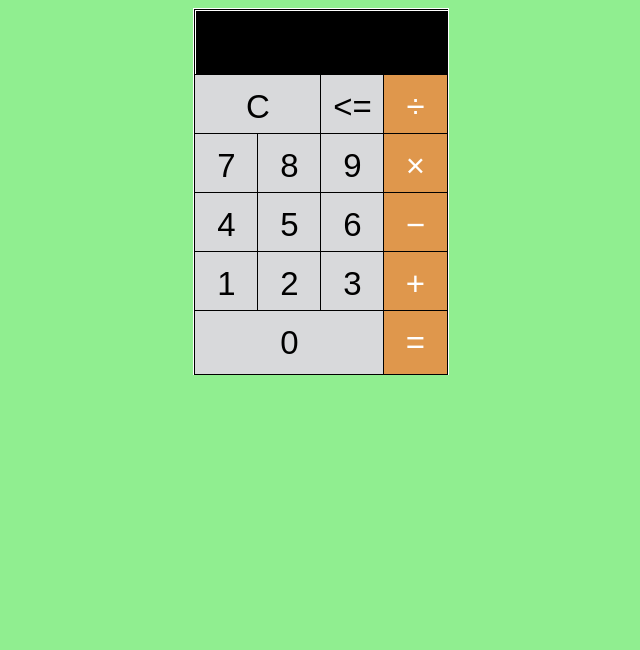
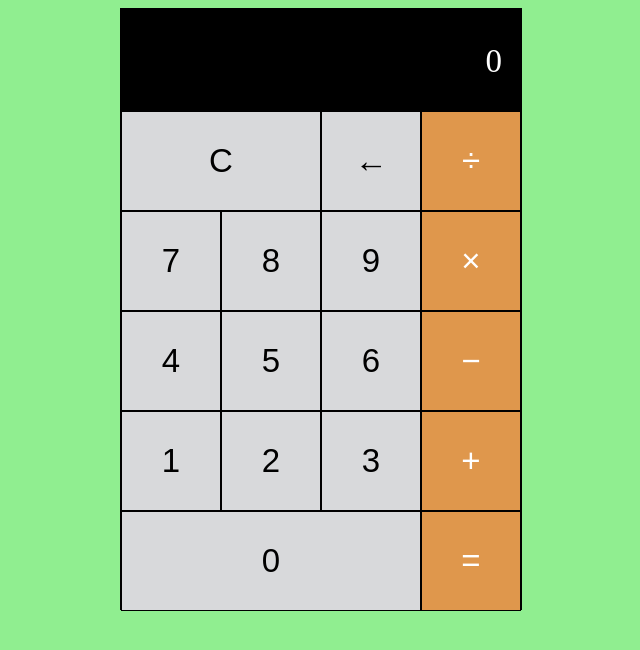
Before and after one commit to glassoctopus/LAB-calculator, a plain HTML site: page index.html in a window 1280 px wide. Shown: the whole page, without its empty margins (319-959 px from the left). Drawn offline with Linux system fonts and the light colour scheme.

Commit message:
no functionality, layout complete

```diff
--- a/index.html
+++ b/index.html
@@ -10,33 +10,33 @@
 <body>
   <script src="main.js"></script>
   <div class="mainContainer">
-    <div class="displayScreen"><p>Will Be # display</p></div>
+    <div class="displayScreen"><div class="subDisp"><p>0</p></div></div>
     <div>
       <button class="btnNumb btnClear">C</button>
-      <button class="btnNumb">&#60;&#61;</button>
-      <button class="btnFunc">&#247;</button>
+      <button class="btn btnNumb">&#8592;</button>
+      <button class="btn btnFunc">&#247;</button>
     </div>
     <div>
-      <button class="btnNumb">7</button>
-      <button class="btnNumb">8</button>
-      <button class="btnNumb">9</button>
-      <button class="btnFunc">&#215;</button>
+      <button class="btn btnNumb">7</button>
+      <button class="btn btnNumb">8</button>
+      <button class="btn btnNumb">9</button>
+      <button class="btn btnFunc">&#215;</button>
     </div>
     <div>
-      <button class="btnNumb">4</button>
-      <button class="btnNumb">5</button>
-      <button class="btnNumb">6</button>
-      <button class="btnFunc">&#8722;</button>
+      <button class="btn btnNumb">4</button>
+      <button class="btn btnNumb">5</button>
+      <button class="btn btnNumb">6</button>
+      <button class="btn btnFunc">&#8722;</button>
     </div>
     <div>
-      <button class="btnNumb">1</button>
-      <button class="btnNumb">2</button>
-      <button class="btnNumb">3</button>
-      <button class="btnFunc">&#43;</button>
+      <button class="btn btnNumb">1</button>
+      <button class="btn btnNumb">2</button>
+      <button class="btn btnNumb">3</button>
+      <button class="btn btnFunc">&#43;</button>
     </div>
     <div>
       <button class="btnNumb btnZero">0</button>
-      <button class="btnFunc">&#61;</button>
+      <button class="btn btnFunc">&#61;</button>
     </div>
   </div>
 </body>
--- a/main.css
+++ b/main.css
@@ -2,15 +2,15 @@ body {
   background-color: lightgreen;
 }
 
-button {
+.btn {
   font-size: 33px;
-  width: 65px;
-  min-width: 65px;
-  height: 65px;
-  min-height: 65px;
-  margin: -3px;
-  margin-left: -1px;
-  margin-right: -1px;
+  width: 100px;
+  min-width: 100px;
+  height: 100px;
+  min-height: 100px;
+  margin: 0px;
+  margin-left: 0px;
+  margin-right: 0px;
   border: 0px;
 }
 
@@ -21,20 +21,30 @@ button {
   width: 50%;
   height: 50%;
   padding: 1px;
-  border: 1px solid white;
-  min-width: 252px;
-  max-width: 252px;
-  min-height: 363px;
-  max-height: 363px;
+  min-width: 400px;
+  max-width: 400px;
+  min-height: 600px;
+  max-height: 600px;
 }
 
 .displayScreen{
-  border: 1px solid white;
-  min-width: 252px;
-  max-width: 252px;
+  font-size: 33px;
+  border:1px solid black;
+  color: white;
+  text-align: right;
+  min-width: 399px;
+  max-width: 399px;
   background-color: black;
-  min-height: 65px;
-  max-height: 65px;
+  min-height: 100px;
+  max-height: 100px;
+}
+
+.subDisp {
+  font-size: 33px;
+  min-height: 95px;
+  max-height: 95px;
+  min-width: 380px;
+  max-width: 380px;
 }
 
 .btnNumb {
@@ -43,26 +53,34 @@ button {
   background-color: #d8d9db;
 }
 
+.btnNumb:hover {
+  background-color: #ebebeb;
+}
+
 .btnNumb:active {
   background-color: #bbbcbe;
 }
 
-.btnNumb:hover {
-  background-color: #ebebeb;
-}
-
 .btnClear{
-  min-width: 128px;
-  max-width: 128px;
-  min-height: 65px;
-  max-height: 65px;
+  font-size: 33px;
+  min-width: 200px;
+  max-width: 200px;
+  min-height: 100px;
+  max-height: 100px;
+  margin: 0px;
+  margin-left: 0px;
+  margin-right: 0px;
 }
 
 .btnZero{
-  min-width: 191px;
-  max-width: 191px;
-  min-height: 65px;
-  max-height: 65px;
+  font-size: 33px;
+  min-width: 300px;
+  max-width: 300px;
+  min-height: 100px;
+  max-height: 100px;
+  margin: 0px;
+  margin-left: 0px;
+  margin-right: 0px;
 }
 
 .btnFunc {
@@ -71,10 +89,9 @@ button {
   background-color: #df974c;
 }
 
+.btnFunc:hover {
+  background-color: #dfb07e;
+}
 .btnFunc:active {
   background-color: #dd8d37;
 }
-
-.btnFunc:hover {
-  background-color: #dfb07e;
-}
```
